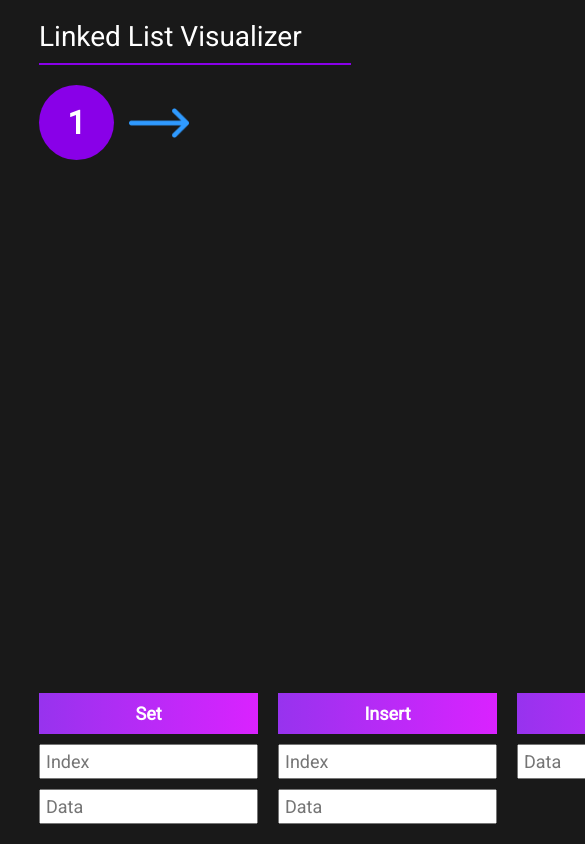
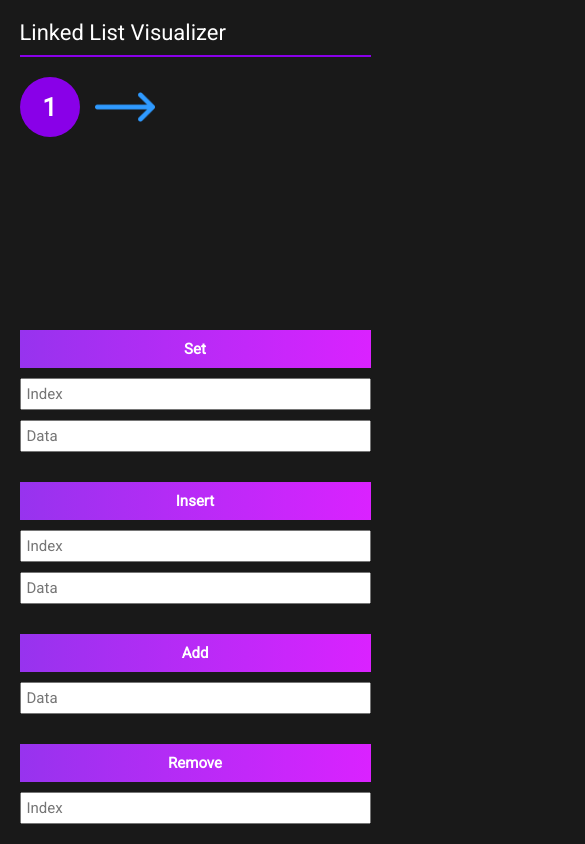
Before and after one commit to filipknias/linked-list-visualizer, a React (Vite) app: page / in a window 390 px wide. Shown: the top 844 px of the page, 585 px wide, since content can reach past the window. Built offline with nearby package versions, Linux system fonts and the light colour scheme.

Commit message:
add responsive styles

```diff
--- a/src/components/app/Appbar/Appbar.module.css
+++ b/src/components/app/Appbar/Appbar.module.css
@@ -7,3 +7,9 @@
   font-size: 28px;
   font-weight: 500;
 }
+
+@media only screen and (max-width: 700px) {
+  .appbar .header {
+    font-size: 22px;
+  }
+}
--- a/src/components/app/Node/Node.module.css
+++ b/src/components/app/Node/Node.module.css
@@ -17,3 +17,11 @@
   width: 75px;
   height: 75px;
 }
+
+@media only screen and (max-width: 700px) {
+  .node {
+    font-size: 25px;
+    width: 60px;
+    height: 60px;
+  }
+}
--- a/src/components/app/NodesList/NodesList.module.css
+++ b/src/components/app/NodesList/NodesList.module.css
@@ -1,4 +1,5 @@
 .nodes-list {
   display: flex;
   gap: 15px;
+  overflow-x: auto;
 }
--- a/src/components/common/Button/Button.module.css
+++ b/src/components/common/Button/Button.module.css
@@ -14,3 +14,9 @@
 .button:hover {
   filter: opacity(0.9);
 }
+
+@media only screen and (max-width: 700px) {
+  .button {
+    font-size: 15px;
+  }
+}
--- a/src/index.css
+++ b/src/index.css
@@ -40,9 +40,9 @@ body {
 }
 
 .controls-container {
-  display: flex;
-  justify-content: space-between;
-  gap: 20px;
+  display: grid;
+  grid-template-columns: repeat(4, 1fr);
+  gap: 40px;
 }
 
 input[type=text],
@@ -51,3 +51,23 @@ input[type=number] {
   padding: 5px;
   font-size: 18px;
 }
+
+@media only screen and (max-width: 1200px) {
+  .controls-container {
+    grid-template-columns: repeat(2, 1fr);
+  }
+}
+
+@media only screen and (max-width: 700px) {
+  .controls-container {
+    grid-template-columns: repeat(1, 1fr);
+    gap: 30px;
+  }
+  .container {
+    width: 90%;
+  }
+  input[type=text],
+  input[type=number] {
+    font-size: 15px;
+  }
+}
```
